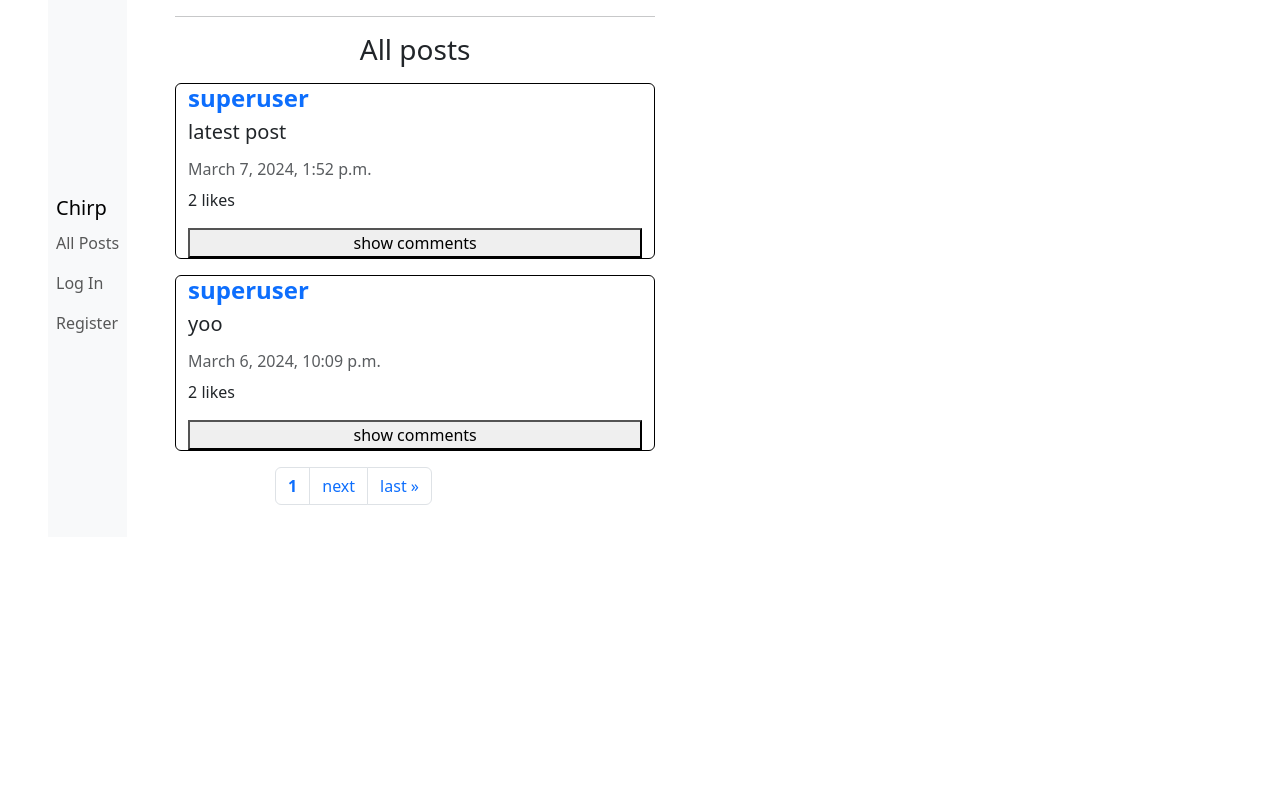
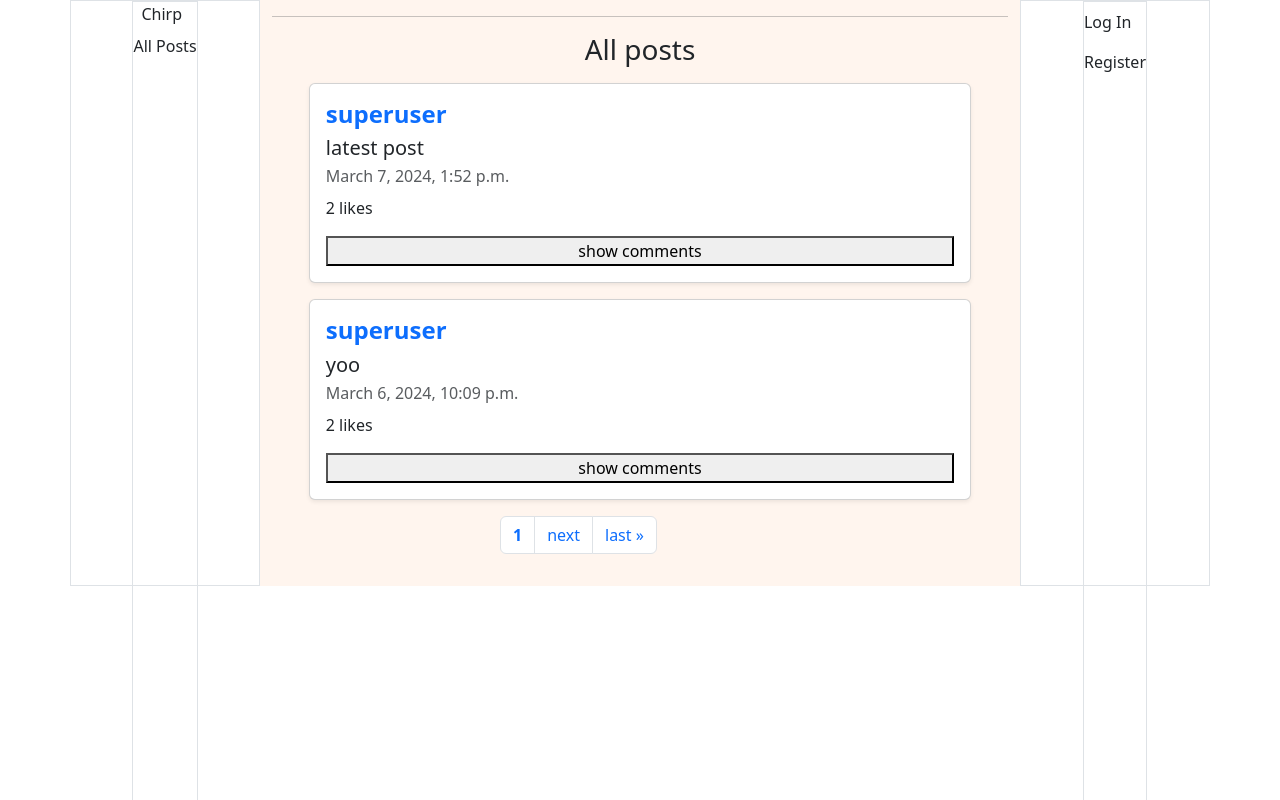
Before and after one commit to Debjyoti0404/network, a Django app: page / in a window 1280 px wide. Run offline with Django 3.2, Linux system fonts and the light colour scheme; data comes from the database, SQL or seed files in the repository; both versions use the stored data as it was after the commit; some libraries are stand-ins or nearby versions.

Commit message:
worked on the frontend

```diff
--- a/network/static/network/styles.css
+++ b/network/static/network/styles.css
@@ -0,0 +1,5 @@
+@include media-breakpoint-up(sm) {
+    .navigation {
+      position: relative;
+    }
+  }
--- a/network/templates/network/index.html
+++ b/network/templates/network/index.html
@@ -35,16 +35,19 @@
   {% endif %}
   <hr>
   <h3 class="text-center">All posts </h3>
+
   {% for post in all_posts %}
-    <div class="product-container container-fluid card my-3 border border-black" style="width: 30rem;">
-      <a class="text-decoration-none" href="{% url 'profile' post.username %}">
-        <h4 class="fw-bold">{{ post.username }}</h4>
-      </a>
+    <div class="product-container container-fluid card my-3 shadow-sm p-3" style="width: 90%;">
+      <div class="d-flex justify-content-between">
+        <a class="text-decoration-none" href="{% url 'profile' post.username %}">
+          <h4 class="fw-bold">{{ post.username }}</h4>
+        </a>
+        {% if post.username == user %}
+          <i class="bi bi-pencil-square" id="editpost-{{post.id}}" onclick="edit_post(id)"></i>
+        {% endif %}
+      </div>
       <h5 id="post-{{post.id}}">{{ post.post_content }}</h5>
-      {% if post.username == user %}
-        <button id="editpost-{{post.id}}" onclick="edit_post(id)">edit post</button>
-      {% endif %}
-      <h6 class="card-subtitle my-2 text-muted">{{ post.creation_time }}</h6>
+      <p class="card-subtitle mb-2 text-muted">{{ post.creation_time }}</p>
       <p id="likecount-{{post.id}}">{{ post.likes }} likes</p>
       {% if user.is_authenticated %}
         <button id="like-{{post.id}}" onclick="like_post(id)">
@@ -60,7 +63,7 @@
         </form>
       {% endif %}
       <button id="loadcomment-{{post.id}}" onclick="load_comments(id)">show comments</button>
-      <div id="comment-{{post.id}}" style="display: none;">
+      <div class="ps-5" id="comment-{{post.id}}" style="display: none;">
       </div>
     </div>
   {% endfor %}
--- a/network/templates/network/layout.html
+++ b/network/templates/network/layout.html
@@ -5,14 +5,16 @@
         <meta name="viewport" content="width=device-width, initial-scale=1">
         <title>{% block title %}Chirp{% endblock %}</title>
         <link rel="stylesheet" href="https://cdn.jsdelivr.net/npm/bootstrap@5.3.2/dist/css/bootstrap.min.css" integrity="sha384-T3c6CoIi6uLrA9TneNEoa7RxnatzjcDSCmG1MXxSR1GAsXEV/Dwwykc2MPK8M2HN" crossorigin="anonymous">
+        <link rel="stylesheet" href="https://cdn.jsdelivr.net/npm/bootstrap-icons@1.3.0/font/bootstrap-icons.css">
         <link href="{% static 'network/styles.css' %}" rel="stylesheet">
         {% block script %}
         {% endblock %}
     </head>
     <body>
-        <div class="d-flex">
-            <div class="flex-child mx-5">
-                <nav class="navbar navbar-expand-lg navbar-light bg-light" style="height: 100%;">
+        <div class="container">
+            <div class="row">
+                <div class="col-md-2 border d-flex justify-content-center">
+                    <nav class="position-fixed border navigation" style="height: 100vh;">
                         <ul class="navbar-nav d-flex flex-column mr-auto">
                             <li class="nav-item">
                                 <a class="navbar-brand mx-2" href="#">Chirp</a>
@@ -25,6 +27,16 @@
                             <li class="nav-item">
                                 <a class="nav-link" href="{% url 'index' %}">All Posts</a>
                             </li>
+                        </ul>
+                      </nav>
+                </div>
+                <div class="col-md-8" style="background-color:#FFF5EE;">
+                    {% block body %}
+                    {% endblock %}
+                </div>
+                <div class="col-md-2 border d-flex justify-content-center">
+                    <nav class="position-fixed border navigation" style="height: 100vh;">
+                        <ul class="navbar-nav d-flex flex-column mr-auto">
                         {% if user.is_authenticated %}
                             <li class="nav-item">
                                 <a class="nav-link" href="{% url 'following' %}">Following</a>
@@ -43,9 +55,6 @@
                         </ul>
                       </nav>
                 </div>
-            <div class="flex-child">
-                {% block body %}
-                {% endblock %}
             </div>
         </div>
     </body>
```
Also changed, not shown: db.sqlite3. Lines whose indentation alone changed are shown as unchanged.
